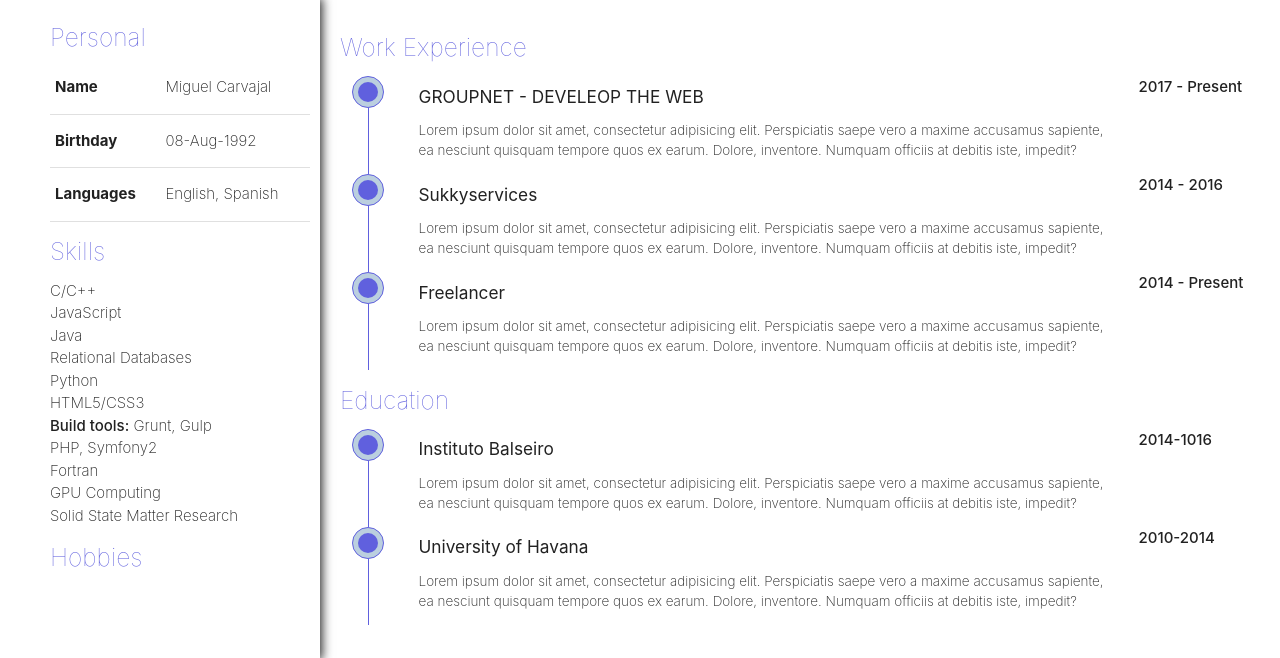
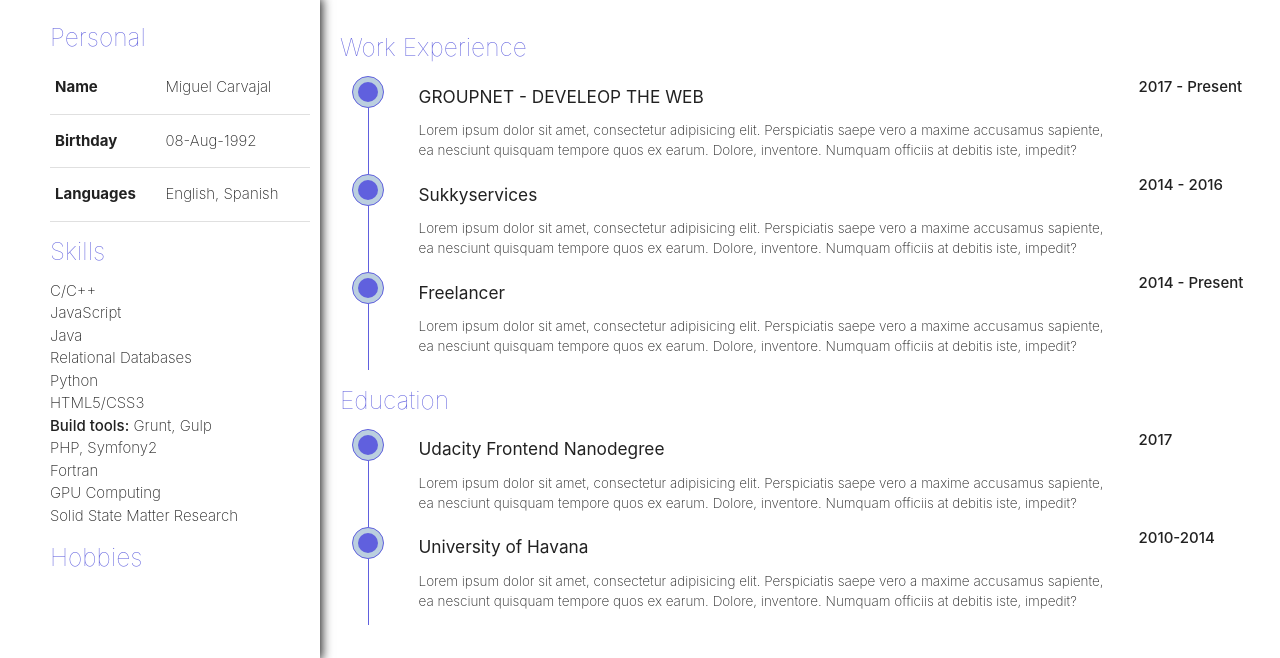
Before and after one commit to krvajal/krvajalmiguelangel.github.io, a website: page resume.html in a window 1280 px wide. Shown: the part 614-1272 px from the top of the page. Drawn offline with nearby package versions, Linux system fonts and the light colour scheme.

Commit message:
Add udacity nanodegree in education section

```diff
--- a/resume.html
+++ b/resume.html
@@ -142,11 +142,11 @@
                 <div class="col s10 m11">
                   <div class="row">
                     <div class="col s10">
-                      <h6>Instituto Balseiro</h6>
+                      <h6>Udacity Frontend Nanodegree</h6>
                       <p>Lorem ipsum dolor sit amet, consectetur adipisicing elit. Perspiciatis saepe vero a maxime accusamus sapiente, ea nesciunt quisquam tempore quos ex earum. Dolore, inventore. Numquam officiis at debitis iste, impedit?</p>
                     </div>
                     <div class="col s2">
-                      <strong>2014-1016</strong>
+                      <strong>2017</strong>
                     </div>
                   </div>
                 </div>
```
